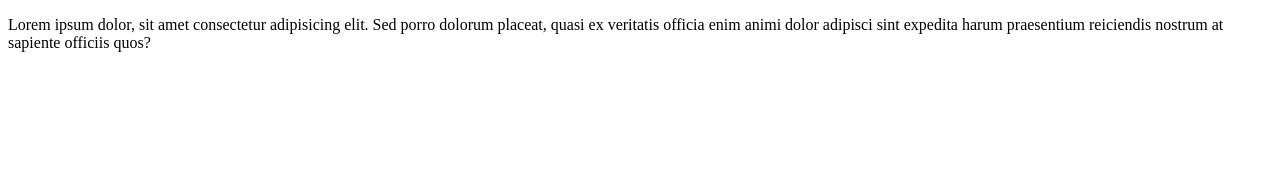
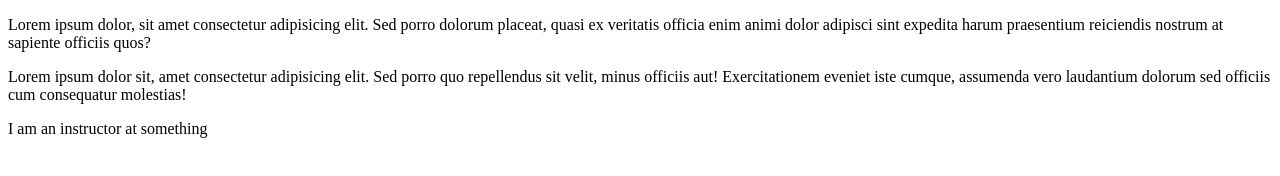
Before and after one commit to franspandjaitan/my-portfolio, a plain HTML site: page about.html in a window 1280 px wide. Drawn offline with Linux system fonts and the light colour scheme.

Commit message:
update about

```diff
--- a/about.html
+++ b/about.html
@@ -10,5 +10,12 @@
     <p>
         Lorem ipsum dolor, sit amet consectetur adipisicing elit. Sed porro dolorum placeat, quasi ex veritatis officia enim animi dolor adipisci sint expedita harum praesentium reiciendis nostrum at sapiente officiis quos?
     </p>
+
+    <p>
+        Lorem ipsum dolor sit, amet consectetur adipisicing elit. Sed porro quo repellendus sit velit, minus officiis aut! Exercitationem eveniet iste cumque, assumenda vero laudantium dolorum sed officiis cum consequatur molestias!
+    </p>
+    <p>
+        I am an instructor at something
+    </p>
 </body>
 </html>
```
